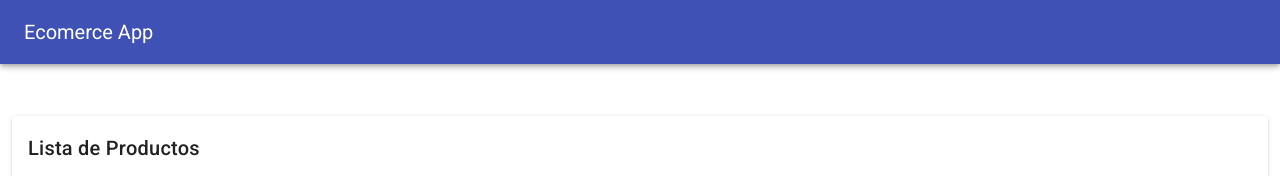
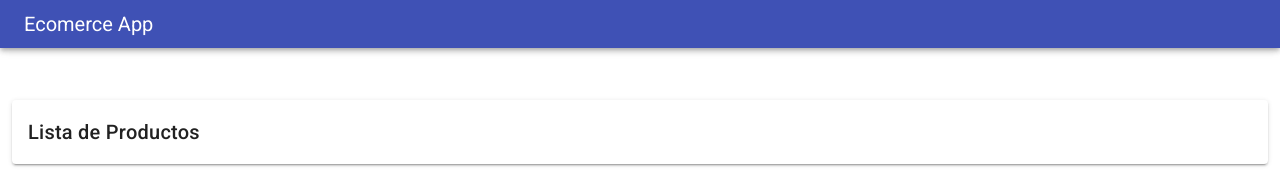
Before and after one commit to crisswebapp/Abarrofarma, a Nuxt app: page / in a window 1280 px wide. Shown: the top 176 px of the page. Built offline with nearby package versions, Linux system fonts and the light colour scheme.

Commit message:
Update header.vue
Cambiando a toolbar

```diff
--- a/components/header/header.vue
+++ b/components/header/header.vue
@@ -26,7 +26,7 @@
         </v-list-item>
       </v-list>
     </v-navigation-drawer>
-    <v-app-bar color="indigo" app dark>
+    <v-toolbar color="indigo" dense dark>
       <v-app-bar-nav-icon
         class="hidden-md-and-up"
         @click.stop="drawer = !drawer"
@@ -37,7 +37,7 @@
           Ecomerce App
         </v-toolbar-title>
       </nuxt-link>
-    </v-app-bar>
+    </v-toolbar>
   </div>
 </template>
 
```
